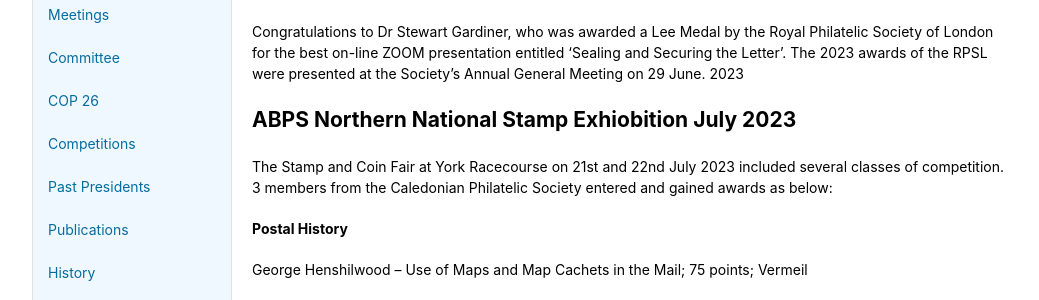
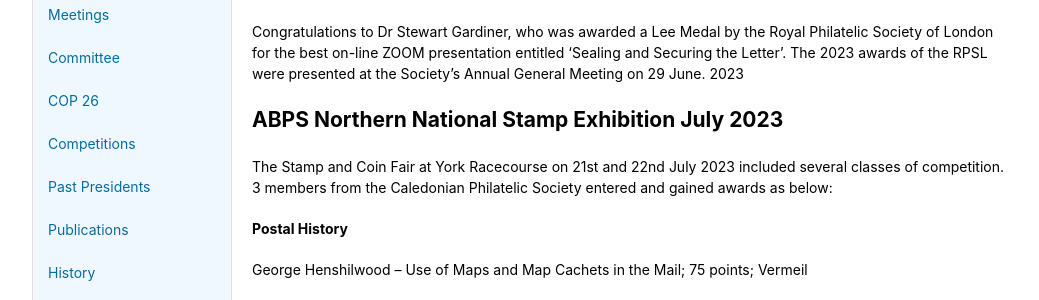
Before and after one commit to astalker/caledonian-stamps, a Jekyll site: the page built from index.md, in a window 1280 px wide. Shown: the part 228-528 px from the top of the page, without its empty margins (118-1157 px from the left). Built offline with Jekyll 4.4.1, drawn with Linux system fonts in a browser that asks for light colours; our own code applies the rules of GitHub Pages for plain Markdown files.

Commit message:
Spelling of Exhibition corrected

```diff
--- a/index.md
+++ b/index.md
@@ -4,7 +4,7 @@ Welcome to the Caledonian Philatelic Society promoting stamp collecting and phil
 
 Congratulations to Dr Stewart Gardiner, who was awarded a Lee Medal by the Royal Philatelic Society of London for the best on-line ZOOM presentation entitled ‘Sealing and Securing the Letter’. The 2023 awards of the RPSL were presented at the Society’s Annual General Meeting on 29 June. 2023
 
-## ABPS Northern National Stamp Exhiobition July 2023
+## ABPS Northern National Stamp Exhibition July 2023
 
 The Stamp and Coin Fair at York Racecourse on 21st and 22nd July 2023 included several classes of competition. 3 members from the Caledonian Philatelic Society entered and gained awards as below:
 
```
